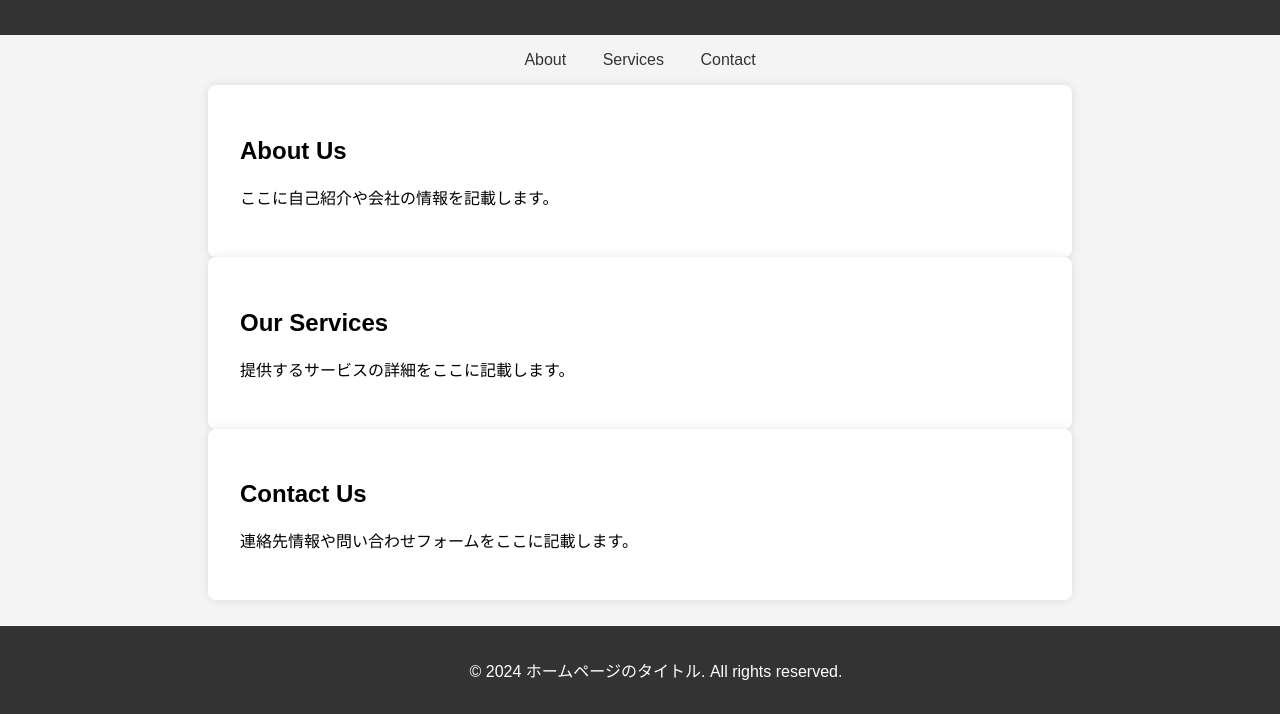
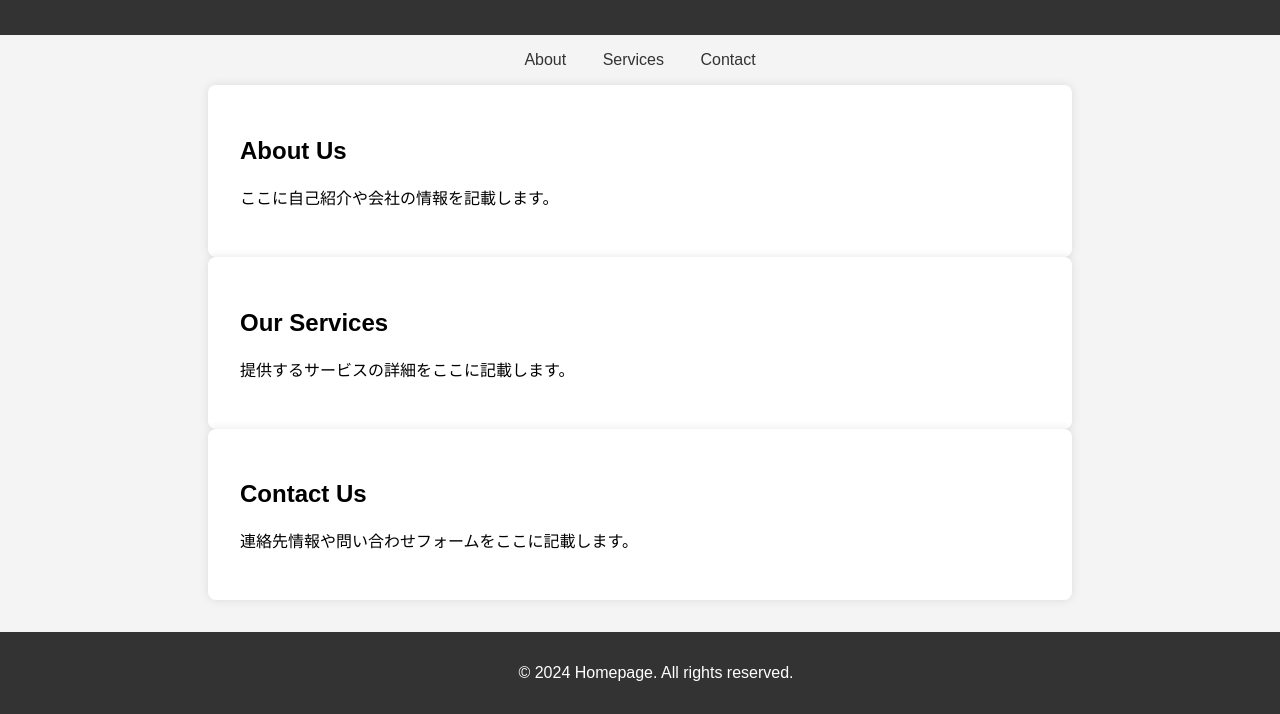
Before and after one commit to Nana-clouding/Homepage, a plain HTML site: page index.html in a window 1280 px wide. Shown: the part 86-800 px from the top of the page. Drawn offline with Linux system fonts and the light colour scheme.

Commit message:
Update index.html

```diff
--- a/index.html
+++ b/index.html
@@ -67,7 +67,7 @@
         <p>連絡先情報や問い合わせフォームをここに記載します。</p>
     </section>
     <footer>
-        <p>&copy; 2024 ホームページのタイトル. All rights reserved.</p>
+        <p>&copy; 2024 Homepage. All rights reserved.</p>
     </footer>
 </body>
 </html>
```
